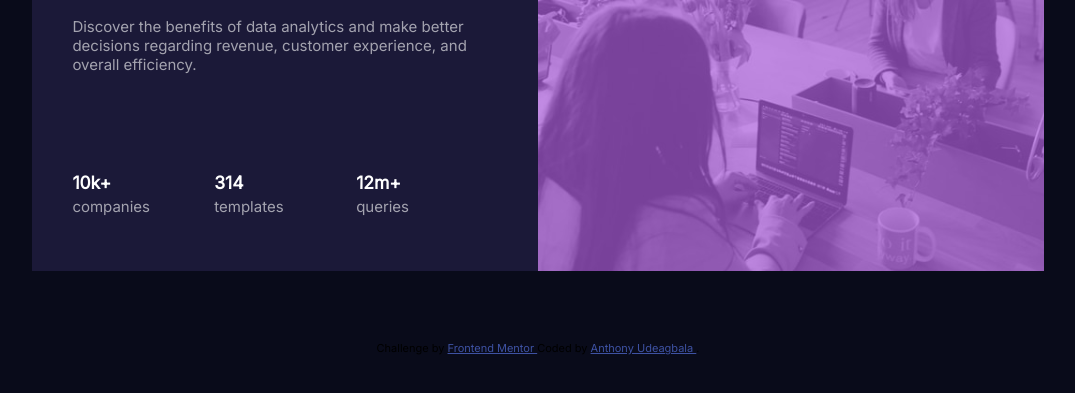
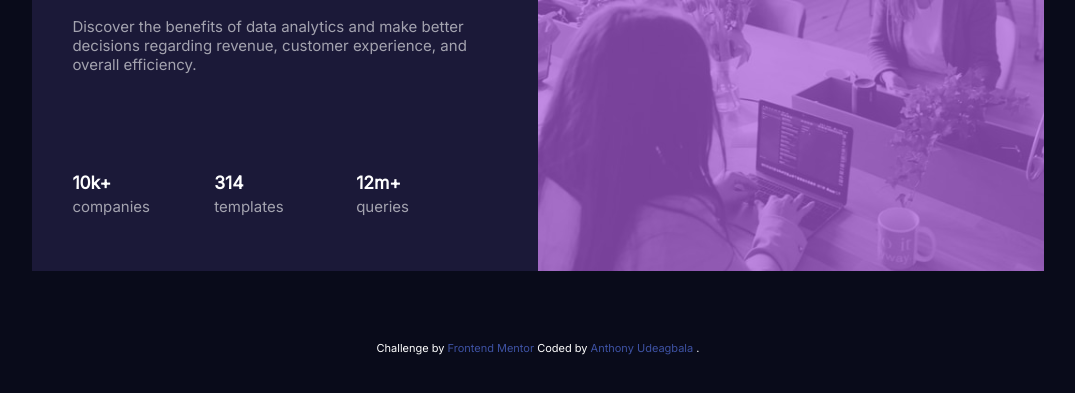
Before and after one commit to izudada/web3_bridge_card_asignment, a plain HTML site: page index.html in a window 1280 px wide. Shown: the part 213-606 px from the top of the page, without its empty margins (102-1177 px from the left). Drawn offline with Linux system fonts and the light colour scheme.

Commit message:
Style footer

```diff
--- a/main.css
+++ b/main.css
@@ -84,6 +84,13 @@ h3{
     color: hsl(228, 45%, 44%);
 }
 
+footer {
+    color: #fff;
+}
+
+footer a {
+    text-decoration: none;
+}
 
 
 @media screen and (max-width: 375px) {
```
